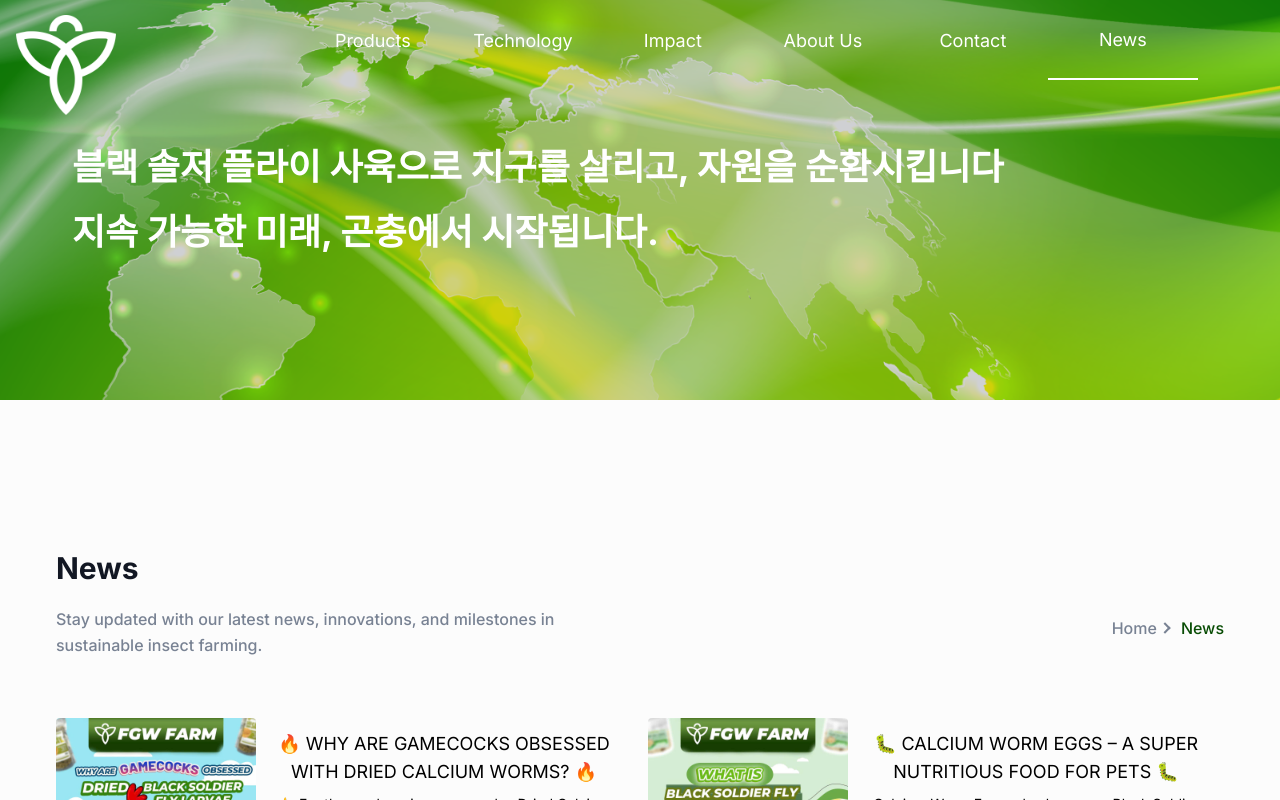
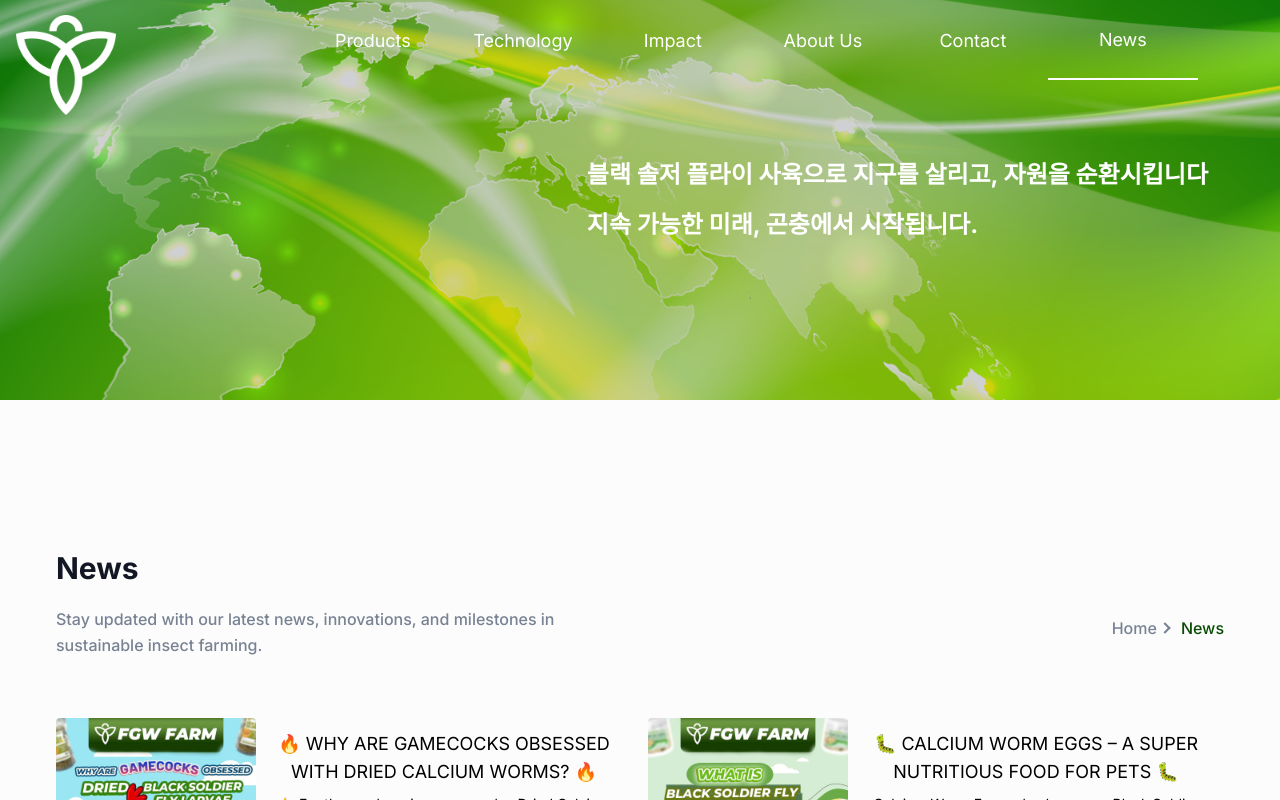
Before and after one commit to salaithianlianben/fgw-farm-website, a Next.js app: page /news in a window 1280 px wide. Shown: the top 800 px of the page. Built offline with nearby package versions, Linux system fonts and the light colour scheme.

Commit message:
update product

```diff
--- a/components/Header/index.tsx
+++ b/components/Header/index.tsx
@@ -86,6 +86,21 @@ const Header = () => {
     }
   }, [currentLanguage]);
 
+  const isPathInMenu = menuData.some(
+    (menuItem) => menuItem.path === usePathName,
+  );
+
+  const isActiveRoute = (menuPath) => {
+    if (!menuPath) return false;
+
+    // Exact match
+    if (usePathName === menuPath) return true;
+
+    // Check if current path starts with menu path (for child routes)
+    // e.g., /products/3 should match /products
+    return usePathName.startsWith(menuPath + "/");
+  };
+
   return (
     <>
       <header
@@ -93,7 +108,7 @@ const Header = () => {
           sticky
             ? "!bg-opacity-80 shadow-sticky dark:bg-gray-dark dark:shadow-sticky-dark fixed z-9999 bg-white backdrop-blur-xs transition"
             : "absolute bg-transparent"
-        }`}
+        } ${!sticky && isPathInMenu ? "" : "border-b"}`}
         onMouseEnter={() => setSticky(true)}
         onMouseLeave={() => setSticky(false)}
       >
@@ -103,6 +118,17 @@ const Header = () => {
               <Link href="/" className={`header-logo block w-full`}>
                 {/* logo_farm_white_text.png */}
                 {!sticky ? (
+                  !sticky && !isPathInMenu ? (
+                    <div className="h-[50px] w-[100px]">
+                      <Image
+                        src="/images/logo/logo-xanh.png"
+                        alt="logo"
+                        width={140}
+                        height={20}
+                        className="w-full"
+                      />
+                    </div>
+                  ) : (
                     <div className="h-[50px] w-[100px]">
                       <Image
                         src="/images/logo/logo.png"
@@ -112,6 +138,7 @@ const Header = () => {
                         className="w-full"
                       />
                     </div>
+                  )
                 ) : (
                   <Image
                     src="/images/logo/logo_with_name.png"
@@ -164,7 +191,7 @@ const Header = () => {
                             className={`hover:text-primary hover:border-b-primary flex h-full w-[150px] items-center justify-center text-base text-[18px] hover:border-b hover:border-b-2 lg:mr-0 lg:inline-flex lg:px-0 ${
                               usePathName === menuItem.path &&
                               "text-primary border-b-2"
-                            } ${!sticky ? "text-white border-b-white" : ""}`}
+                            } ${!sticky && isPathInMenu ? "border-b-white text-white" : ""}`}
                           >
                             {t(`navigation.${menuItem.title}`)}
                           </Link>
--- a/components/Hero/index.tsx
+++ b/components/Hero/index.tsx
@@ -153,15 +153,15 @@ const Hero = ({ image_path, content = "Sustainable insect protein", }: HeroProps
       {/* Content */}
       <div className="container relative z-20">
         <div className="flex flex-wrap">
-          <div className="flex w-full flex-row justify-start px-4">
+          <div className="flex w-full flex-row justify-end px-4">
             <div
               className="wow fadeInUp text-center"
               data-wow-delay=".2s"
             >
-              <h1 className="mb-5 text-start text-xl font-bold leading-tight text-white sm:text-4xl sm:leading-tight md:text-4xl md:leading-tight">
+              <h1 className="mb-5 text-start text-xl font-bold leading-tight text-white sm:text-xl sm:leading-tight md:text-2xl md:leading-tight">
                 {"블랙 솔저 플라이 사육으로 지구를 살리고, 자원을 순환시킵니다"}
               </h1>
-              <h1 className="mb-5 text-start text-xl font-bold leading-tight text-white sm:text-4xl sm:leading-tight md:text-4xl md:leading-tight">
+              <h1 className="mb-5 text-start text-xl font-bold leading-tight text-white sm:text-xl sm:leading-tight md:text-2xl md:leading-tight">
                 {"지속 가능한 미래, 곤충에서 시작됩니다."}
               </h1>
             </div>
```
Lines whose indentation alone changed are shown as unchanged.
